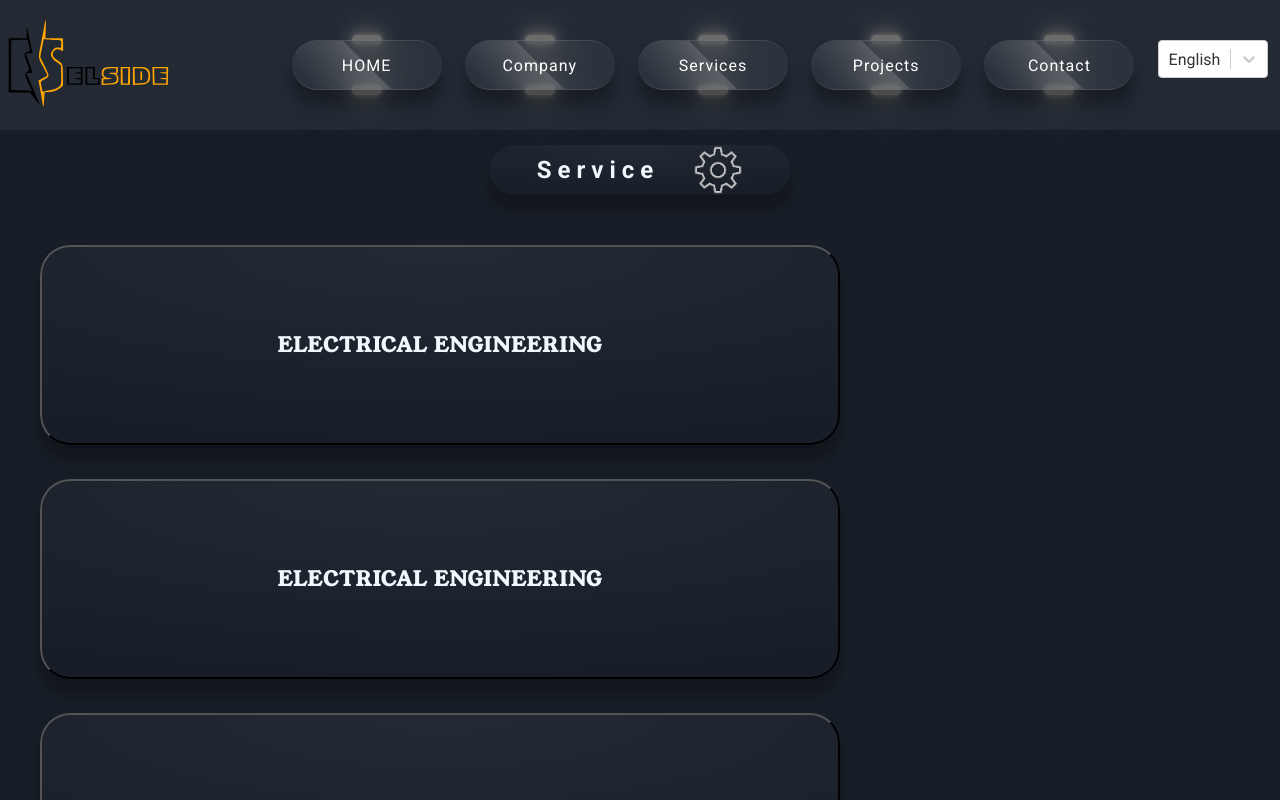
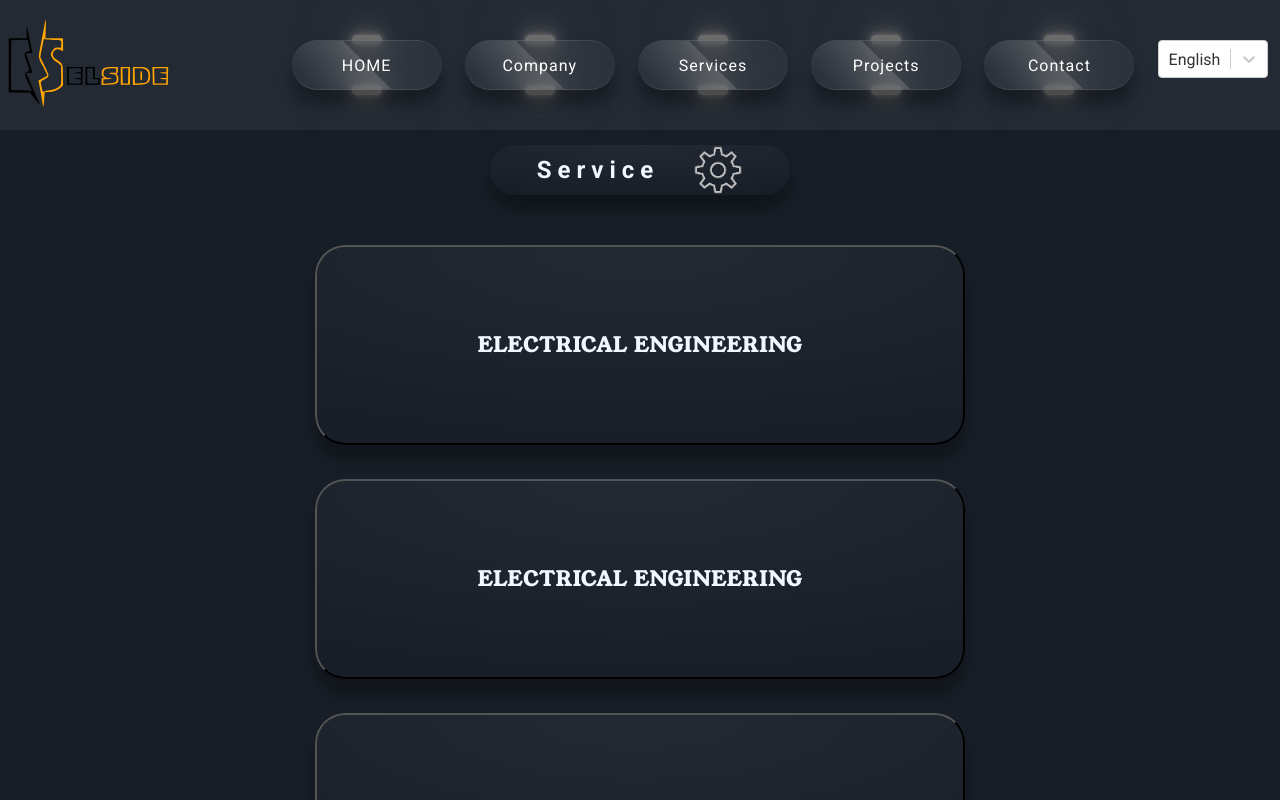
Before and after one commit to Electro-montage-ELSIDE/master, a React (Create React App) app: page /service in a window 1280 px wide. Shown: the top 800 px of the page. Built offline with nearby package versions, Linux system fonts and the light colour scheme.

Commit message:
edded maintext styles and one  corrent project video

```diff
--- a/src/Maintext.css
+++ b/src/Maintext.css
@@ -7,8 +7,9 @@
     .big_main {
 
         background: #181E27;
-        height: 1100px;
+        min-height: 100vh;
         margin-top: -10px;
+        padding-bottom: 100px;
     }
 
     .main_service_cont{
@@ -38,21 +39,32 @@
         height: 50px;
     }
 
+    .for_center_all_div{
+        display: flex;
+        justify-content: center;
+        align-items: center;
+    }
+
+
+
 
     .service_buttons_all{
         display: flex;
-        flex-direction: column;
+        justify-content: center; /* Centers child elements horizontally */
+        flex-direction: column; /* Keeps child elements stacked vertically */
+        align-items: center; /* Added to center items horizontally */
         gap: 30px;
         margin-top: 50px;
+        width: 100%; /* Ensure this container takes full width */
     }
-
 
 
     .serviceItem {
         position: relative;
         display: inline-block; /* or you can use flex, grid depending on your layout */
-        margin-left: 40px;
-        width: 50px;
+
+        width: 650px;
+
     }
 
     .service_button{
@@ -80,7 +92,8 @@
         position: relative;
         overflow: hidden;
         display: inline-block;
-        width: 800px;
+        max-width: 100%;  /* Changed to max-width to allow it to be responsive */
+        width: 650px;  /* Make it take full width of the parent up to 800px */
         height: 200px;
         border-radius: 30px;
         box-shadow: 0 15px 15px rgba(0, 0, 0, 0.3);
--- a/src/Maintext.js
+++ b/src/Maintext.js
@@ -42,7 +42,7 @@ export function Maintext(){
                         </div>
 
                         {/* third servis pack */}
-                        <div className='serviceItem'>
+                        <div className='serviceItem' >
                             <div className="buttonContainer">
                                 <Link to={"/service/engineering"}>
                                     <button className='service_button'>Electrical engineering</button>
--- a/src/Video.js
+++ b/src/Video.js
@@ -1,5 +1,6 @@
 import './Video.css'
 import ReactPlayer from 'react-player';
+
 
 export function Video() {
 
--- a/src/pages/CorrentprojectPage.css
+++ b/src/pages/CorrentprojectPage.css
@@ -8,11 +8,24 @@
 
 .corrent_project_content{
     margin-left: 3ch;
-    width: 900px;
-    height: 300px;
+    width: 1100px;
+    height: 400px;
     background: var(--black-gradient, radial-gradient(98.96% 98.96% at 50% 0%, #232A34 0%, #181E27 100%));
     border-radius: 30px;
     box-shadow: 0 15px 15px rgba(0, 0, 0, 0.3);
     padding-top: 30px;
     padding-left: 30px;
 }
+
+
+.corrent_video_1{
+    width: 400px;
+    height: 200px;
+    margin-right: 30px;
+}
+
+.corrent_project_content{
+    display: flex;
+    justify-content: space-between;
+    align-items: center;
+}
--- a/src/pages/CorrentprojectPage.js
+++ b/src/pages/CorrentprojectPage.js
@@ -1,10 +1,28 @@
 import './CorrentprojectPage.css'
+import ReactPlayer from 'react-player';
+import video from '../videos/video2.mp4'
 
 export default function OngoingPage() {
     return(
         <div className='corrent_test' >
             <div className='corrent_project_content'  >
-                <h1> corrent project's content goes here</h1>
+                <div>
+                    <h1> corrent project's content goes here</h1>
+                </div>
+                <div className='corrent_video_1' >
+                    <ReactPlayer
+                        className="correntprojectfirst"
+                        url={video}
+                        playing={true}
+                        controls={false}
+                        loop={true}
+                        width='100%'
+                        height='100%'
+                        volume={false}
+
+                    />
+
+                </div>
             </div>
         </div>
     )
```
Also changed, not shown: 1 other file (tests, documents, lock files or other folders).
